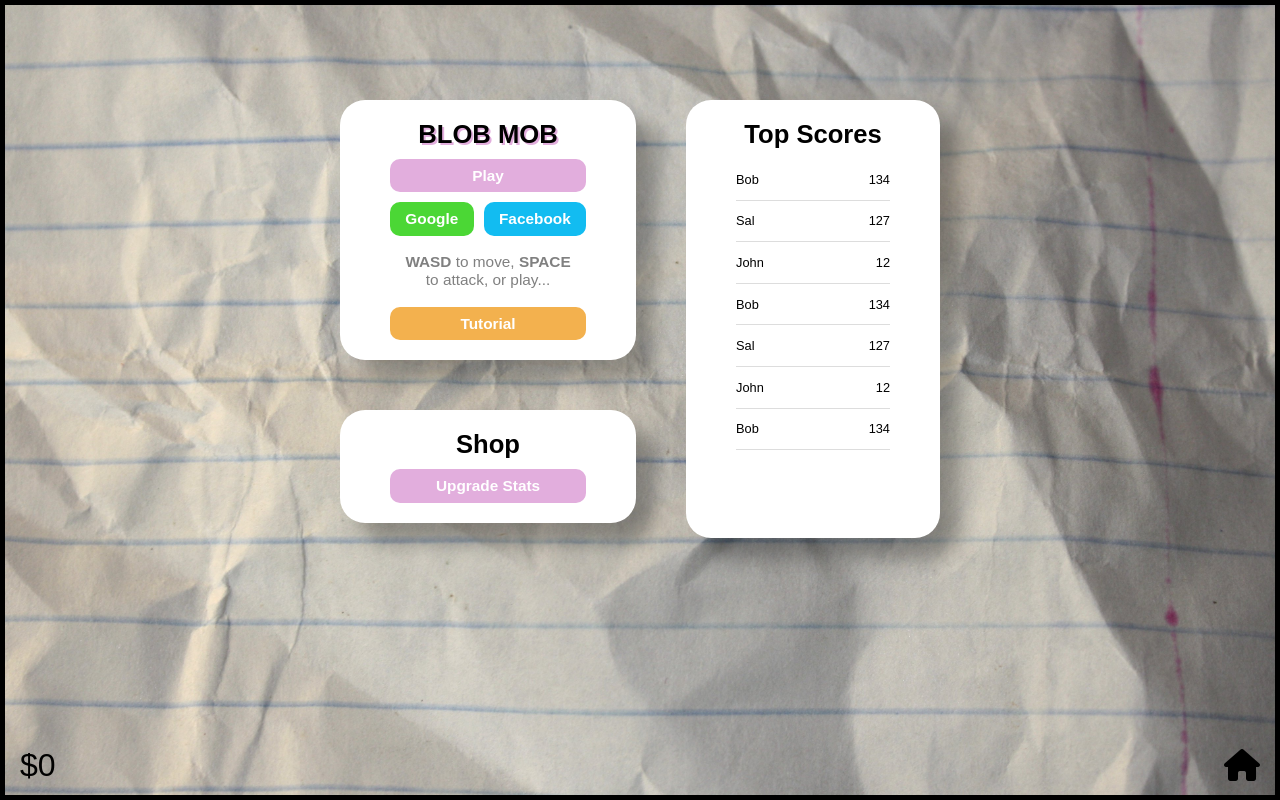
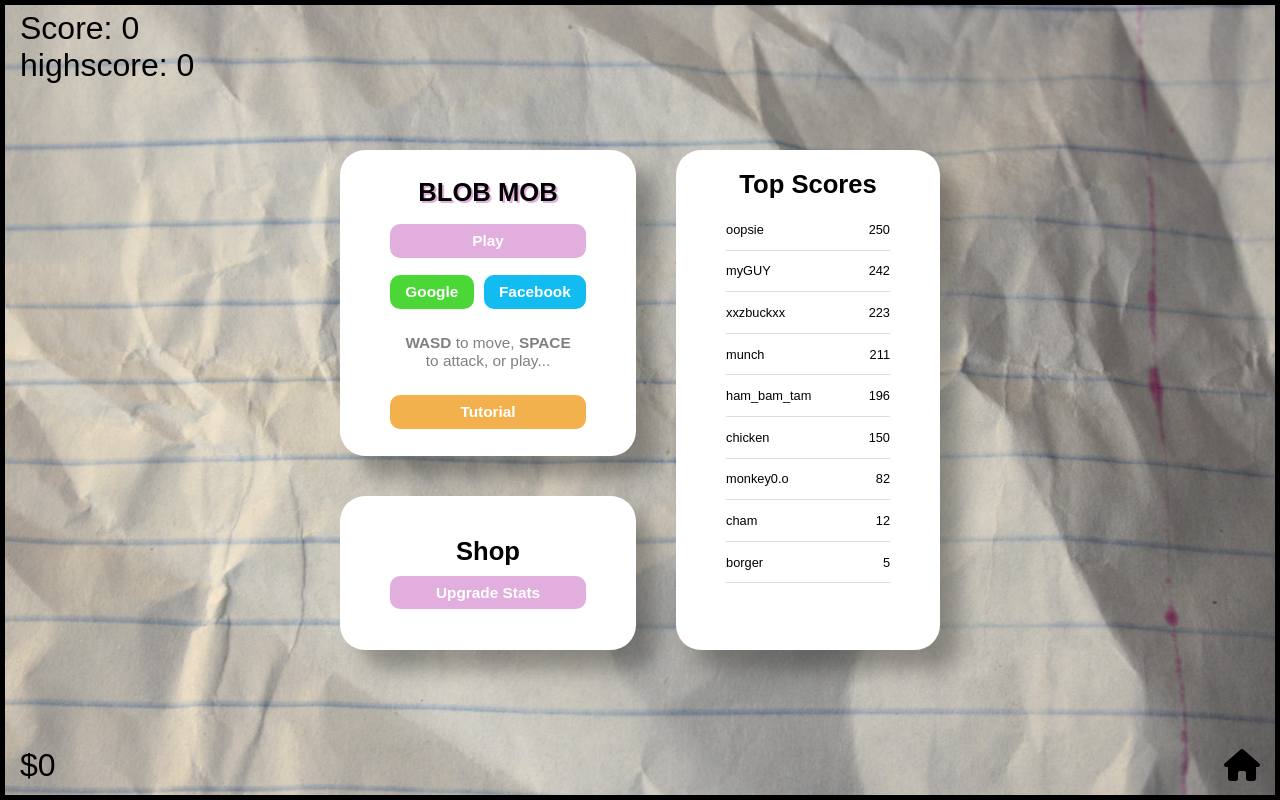
Before and after one commit to zacktraczyk/Blob-Mob, a React (Vite) app: page / in a window 1280 px wide. Built offline with nearby package versions, Linux system fonts and the light colour scheme.

Commit message:
add score and coins

```diff
--- a/src/App.tsx
+++ b/src/App.tsx
@@ -5,6 +5,7 @@ import { GameAttributes } from "./Game/gameAttributes";
 import Home from "./views/Home";
 import { Main } from "./Game/main";
 import { Scenes } from "./game/scenes/scenes";
+import Score from "./components/Score";
 
 enum Pages {
   Home,
@@ -19,7 +20,7 @@ const game = new GameAttributes();
 const App = () => {
   const [page, setPage] = useState(Pages.Home);
   const [login, setLogin] = useState(false);
-  const [coins, setCoins] = useState(0)
+  const [coins, setCoins] = useState(0);
 
   if (page == Pages.Play) {
     game.scene = Scenes.play;
@@ -30,6 +31,7 @@ const App = () => {
   return (
     <>
       <Canvas draw={(ctx: CanvasRenderingContext2D) => Main(game, ctx)} />
+      <Score score={game.score} highscore={0}/>
       {page == Pages.Home ? (
         <Home
           navPlay={() => setPage(Pages.Play)}
--- /dev/null
+++ b/src/components/Score/index.scss
@@ -0,0 +1,13 @@
+.score {
+  position: absolute;
+  margin-left: 10px;
+  top: 10px;
+  left: 10px;
+  font-size: 2em;
+  padding: 0px;
+
+  p {
+    padding: 0px;
+    margin: 0px;
+  }
+}
--- /dev/null
+++ b/src/components/Score/index.tsx
@@ -0,0 +1,26 @@
+import { useEffect, useState } from "react";
+import "./index.scss";
+
+interface Props {
+  score: Number;
+  highscore: Number;
+}
+
+const Score: React.FC<Props> = (props: Props) => {
+  const [score, setScore] = useState(props.score)
+  const [highscore, setHighscore] = useState(props.highscore)
+
+  useEffect(() => {
+    setScore(props.score);
+    setHighscore(props.highscore);
+  }, [props.score, props.highscore])
+
+  return (
+    <div className="score">
+      <p>Score: {score}</p>
+      <p>highscore: {highscore}</p>
+    </div>
+  );
+};
+
+export default Score;
--- a/src/components/Scoreboard/index.scss
+++ b/src/components/Scoreboard/index.scss
@@ -6,8 +6,6 @@
   align-items: stretch;
   gap: 10px;
   padding: 20px 50px;
-  width: calc(100% - 100px);
-  height: 398px;
 
   @include card-background;
 
--- a/src/components/Scoreboard/index.tsx
+++ b/src/components/Scoreboard/index.tsx
@@ -1,57 +1,32 @@
-import { motion } from "framer-motion";
 import { useEffect, useState } from "react";
 import "./index.scss";
 
 const Scoreboard: React.FC = () => {
-  const [highscores, setHighScores] = useState([]);
+  const [highscores, setHighScores] = useState([
+    { name: "oopsie", highscore: "250" },
+    { name: "myGUY", highscore: "242" },
+    { name: "xxzbuckxx", highscore: "223" },
+    { name: "munch", highscore: "211" },
+    { name: "ham_bam_tam", highscore: "196" },
+    { name: "chicken", highscore: "150" },
+    { name: "monkey0.o", highscore: "82" },
+    { name: "cham", highscore: "12" },
+    { name: "borger", highscore: "5" },
+  ]);
 
   return (
-    <motion.div
-      initial={{ x: 300, opacity: 0 }}
-      animate={{ x: 0, opacity: 1 }}
-      exit={{ x: 300, opacity: 0 }}
-    >
-      <div className="scoreboard">
-        <h2>Top Scores</h2>
-        <ul>
-          {/* {highscores.map((item) => (
-            <li>
-              <p className="name">{item.name}</p>
-              <p className="score">{item.highscore}</p>
-            </li>
-          ))} */}
+    <div className="scoreboard">
+      <h2>Top Scores</h2>
+      <ul>
+        {highscores.map((item) => (
           <li>
-            <p className="name">Bob</p>
-            <p className="score">134</p>
+            <p>{item.name}</p>
+            <p>{item.highscore}</p>
           </li>
-          <li>
-            <p className="name">Sal</p>
-            <p className="score">127</p>
-          </li>
-          <li>
-            <p className="name">John</p>
-            <p className="score">12</p>
-          </li>
-          <li>
-            <p className="name">Bob</p>
-            <p className="score">134</p>
-          </li>
-          <li>
-            <p className="name">Sal</p>
-            <p className="score">127</p>
-          </li>
-          <li>
-            <p className="name">John</p>
-            <p className="score">12</p>
-          </li>
-          <li>
-            <p className="name">Bob</p>
-            <p className="score">134</p>
-          </li>
-        </ul>
-      </div>
-    </motion.div>
+        ))}
+      </ul>
+    </div>
   );
-}
+};
 
 export default Scoreboard;
--- a/src/components/Shop/index.scss
+++ b/src/components/Shop/index.scss
@@ -5,12 +5,10 @@
   display: flex;
   flex-direction: column;
   align-items: stretch;
+  justify-content: center;
   gap: 10px;
 
   padding: 20px 50px;
-  width: calc(100% - 100px);
-  height: calc(100% - 40px);
-  // height: 260px;
 
   @include card-background;
 
--- a/src/components/Shop/index.tsx
+++ b/src/components/Shop/index.tsx
@@ -1,4 +1,3 @@
-import { motion } from "framer-motion";
 import { useEffect, useState } from "react";
 import "./index.scss";
 
@@ -10,18 +9,12 @@ const Shop: React.FC<Props> = (props: Props) => {
   const { navShop } = props;
 
   return (
-    <motion.div
-      initial={{ y: 300, opacity: 0 }}
-      animate={{ y: 0, opacity: 1 }}
-      exit={{ y: 300, opacity: 0 }}
-    >
       <div className="shop">
         <h2>Shop</h2>
         <button className="upgrade-button" onClick={() => navShop()}>
           Upgrade Stats
         </button>
       </div>
-    </motion.div>
   );
 };
 
--- a/src/components/login/index.scss
+++ b/src/components/login/index.scss
@@ -4,12 +4,11 @@
 .login {
   display: flex;
   flex-direction: column;
-  align-items: stretch;
+  align-items: space-evenly;
+  justify-content: space-evenly;
   gap: 10px;
 
   padding: 20px 50px;
-  width: calc(100% - 100px);
-  height: calc(100% - 40px);
 
   @include card-background;
 
--- a/src/components/login/index.tsx
+++ b/src/components/login/index.tsx
@@ -11,11 +11,6 @@ const Login: React.FC<Props> = (props: Props) => {
   const { navPlay, navTutorial } = props;
 
   return (
-    <motion.div
-      initial={{ x: -100, opacity: 0 }}
-      animate={{ x: 0, opacity: 1 }}
-      exit={{ x: -100, opacity: 0 }}
-    >
     <div className="login">
       <h2>BLOB MOB</h2>
 
@@ -35,7 +30,6 @@ const Login: React.FC<Props> = (props: Props) => {
         Tutorial
       </button>
     </div>
-    </motion.div>
   );
 };
 
--- a/src/views/Shop/index.tsx
+++ b/src/views/Shop/index.tsx
@@ -1,6 +1,6 @@
-import Login from "../../components/login";
-import Scoreboard from "../../components/scoreboard";
-import Shop from "../../components/shop";
+import Login from "../../components/Login";
+import Scoreboard from "../../components/Scoreboard";
+import Shop from "../../components/Shop";
 import "./index.scss";
 
 interface Props {
--- a/src/views/home/index.scss
+++ b/src/views/home/index.scss
@@ -1,29 +1,27 @@
 .home {
-  display: flex;
-  flex-direction: row;
-  gap: 50px;
+  display: grid;
+  grid-template-columns: 1fr 1fr;
+  grid-template-rows: 1fr 12em;
+  grid-template-areas:
+    "login scoreboard"
+    "shop scoreboard"
+  ;
+  gap: 40px;
 
+  height: 500px;
   width: 600px;
-  height: 600px;
 
   font-size: 0.8em;
-  // border: 3px solid red;
 
-  &__left {
-    display: flex;
-    flex-direction: column;
-    gap: 50px;
-    width: 50%;
-    height: 100%;
-    // border: 3px solid green;
+  .login {
+    grid-area: login;
   }
 
-  &__right {
-    display: flex;
-    flex-direction: column;
-    gap: 50px;
-    width: 50%;
-    height: 100%;
-    // border: 3px solid green;
+  .shop {
+    grid-area: shop;
+  }
+
+  .scoreboard {
+    grid-area: scoreboard;
   }
 }
--- a/src/views/home/index.tsx
+++ b/src/views/home/index.tsx
@@ -14,13 +14,9 @@ const Home: React.FC<Props> = (props: Props) => {
 
   return (
     <div className="home">
-      <div className="home__left">
         <Login navPlay={() => navPlay()} navTutorial={() => navTutorial()} />
         <Shop navShop={() => navShop()} />
-      </div>
-      <div className="home__right">
         <Scoreboard />
-      </div>
     </div>
   );
 };
```
Also changed, not shown: 1 other file (tests, documents, lock files or other folders). Lines whose indentation alone changed are shown as unchanged.
